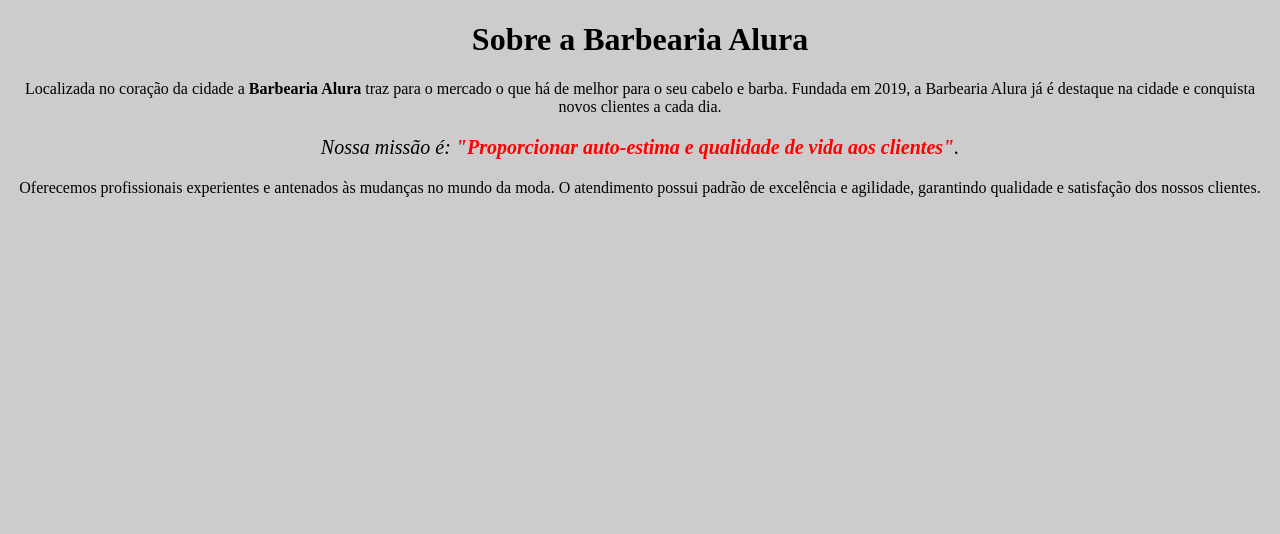
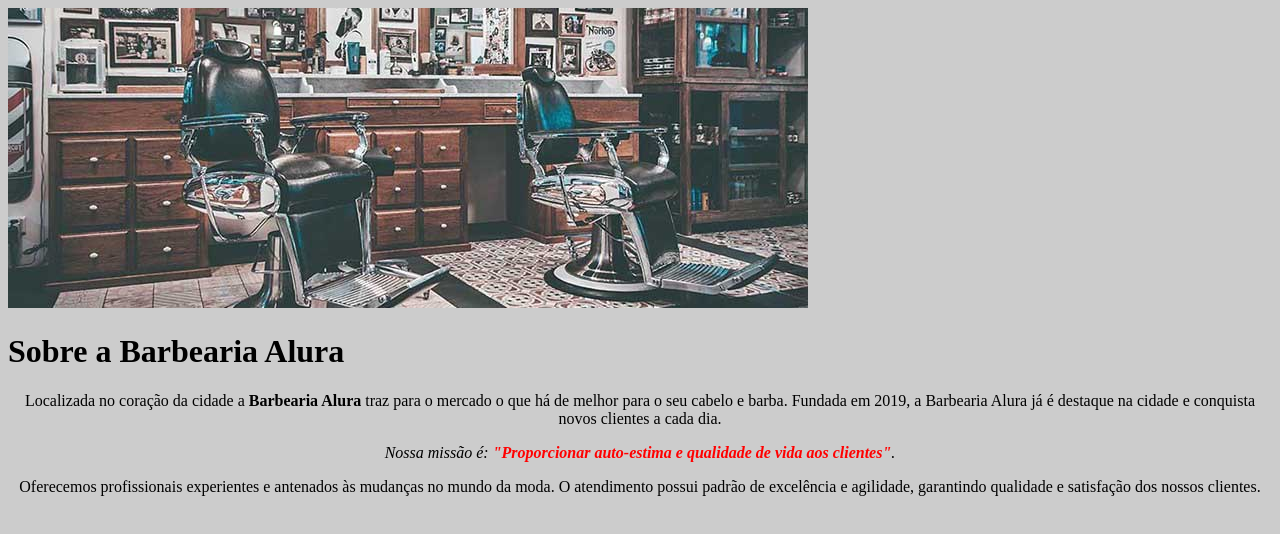
Before and after one commit to flavialinda29/HTML, a plain HTML site: page index.html in a window 1280 px wide. Drawn offline with Linux system fonts and the light colour scheme.

Commit message:
Add files via upload

```diff
--- a/index.html
+++ b/index.html
@@ -4,18 +4,16 @@
 		<meta charset="UTF-8">
 		<title>Barbearia Alura</title>
 		<link rel="stylesheet" href="style.css">
-
-		<style>
-
-		</style>
 	</head>
 
 	<body>
-		<h1 style="text-align: center">Sobre a Barbearia Alura</h1>
+        <img src="banner.jpg">
+
+		<h1>Sobre a Barbearia Alura</h1>
 
 		<p>Localizada no coração da cidade a <strong>Barbearia Alura</strong> traz para o mercado o que há de melhor para o seu cabelo e barba. Fundada em 2019, a Barbearia Alura já é destaque na cidade e conquista novos clientes a cada dia.</p>
 
-		<p style="font-size: 20px"><em>Nossa missão é: <strong>"Proporcionar auto-estima e qualidade de vida aos clientes"</strong>.</em></p>
+		<p id="missao"><em>Nossa missão é: <strong>"Proporcionar auto-estima e qualidade de vida aos clientes"</strong>.</em></p>
 
 		<p>Oferecemos profissionais experientes e antenados às mudanças no mundo da moda. O atendimento possui padrão de excelência e agilidade, garantindo qualidade e satisfação dos nossos clientes.</p>
 	</body>
--- /dev/null
+++ b/style-2.css
@@ -0,0 +1,19 @@
+body {
+	background: #CCCCCC
+}
+
+h1 {
+	text-align: center
+}
+
+p {
+	text-align: center;
+}
+
+#missao {
+	font-size: 20px
+}
+
+em strong {
+	color: #FF0000;
+}
```
